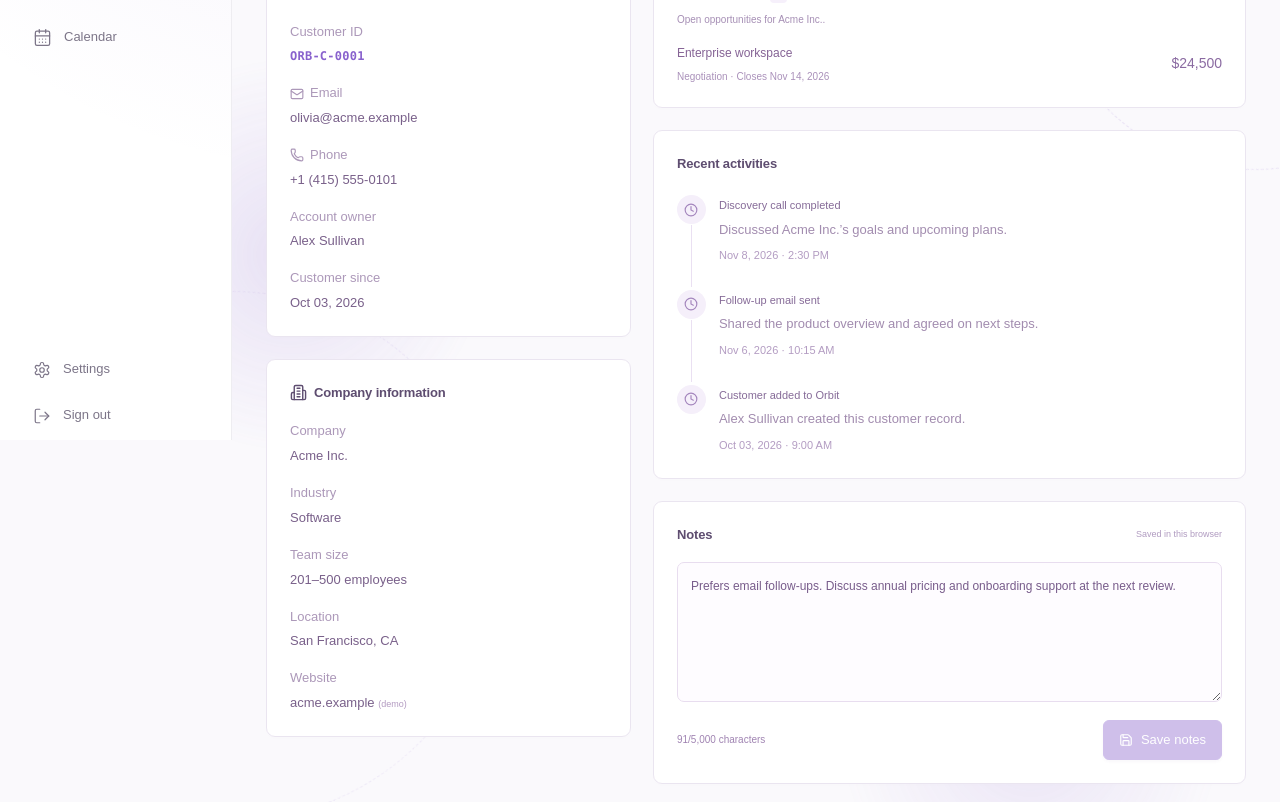
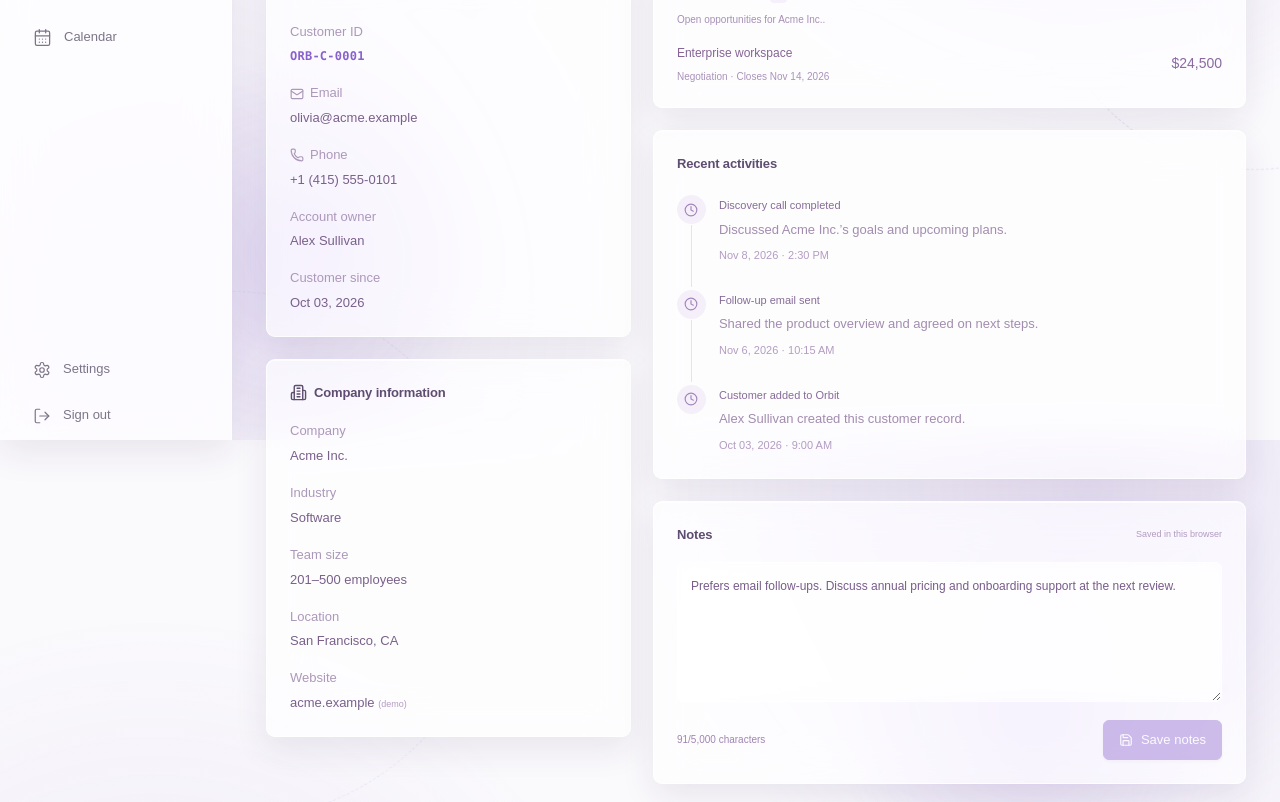
Before and after one commit to Nour-eldin11/orbit-crm, a Next.js app: page /customers/1 in a window 1280 px wide. Shown: the part 360-1162 px from the top of the page. Built offline with nearby package versions, Linux system fonts and the light colour scheme.

Commit message:
Apply glass surfaces across Orbit CRM themes

```diff
--- a/app/globals.css
+++ b/app/globals.css
@@ -173,3 +173,59 @@
 [data-palette=ocean] :is(input,select,textarea,.secondary,.customer-search,.profile-fields input,.modal input,.modal select,.panel select){background-color:#20394c;color:var(--ink);border-color:var(--border)}
 [data-palette=ocean] :is(.brand,.page-heading h1,.panel h2,.stat-main strong,.revenue-total,.pipeline-total,.settings-intro h2,.task-summary strong,.profile-fields label,.preference-toggle-row strong){color:#ecf7fc}
 @media(max-width:700px){.theme-options{grid-template-columns:repeat(2,minmax(0,1fr))}}
+
+/* Shared glass surfaces. Keep Orbit's existing palette and type scale. */
+:root{
+  --glass-surface:rgb(255 255 255 / 66%);
+  --glass-raised:rgb(255 255 255 / 78%);
+  --glass-field:rgb(255 255 255 / 46%);
+  --glass-line:rgb(255 255 255 / 72%);
+  --glass-shadow:0 12px 34px rgb(54 35 80 / 9%),inset 0 1px rgb(255 255 255 / 70%);
+}
+html[data-theme='dark'],html[data-palette='ocean']{
+  --glass-surface:rgb(39 31 48 / 70%);
+  --glass-raised:rgb(48 38 59 / 82%);
+  --glass-field:rgb(55 43 65 / 62%);
+  --glass-line:rgb(255 255 255 / 12%);
+  --glass-shadow:0 14px 38px rgb(0 0 0 / 24%),inset 0 1px rgb(255 255 255 / 8%);
+}
+html[data-palette='ocean']{
+  --glass-surface:rgb(23 44 61 / 72%);
+  --glass-raised:rgb(32 57 76 / 84%);
+  --glass-field:rgb(32 57 76 / 62%);
+}
+body,.subscription-public-page{
+  background-color:var(--bg);
+  background-image:radial-gradient(circle at 85% 6%,color-mix(in srgb,var(--accent) 16%,transparent),transparent 34%),radial-gradient(circle at 12% 82%,color-mix(in srgb,var(--accent) 10%,transparent),transparent 37%);
+  background-attachment:fixed;
+}
+.login-page{background:transparent}
+.login-story{background:color-mix(in srgb,var(--accent-soft) 79%,transparent)}
+:is(.sidebar,.topbar,.panel,.stat-card,.kanban-column,.deal-card,.task-summary,.extra-chart,.notification-panel,.modal,.palette,.tour-card,.theme-option,.login-form-area,.subscription-account-banner,.subscription-signup,.goal-card,.workspace-switch){
+  background:var(--glass-surface);
+  border-color:var(--glass-line);
+  box-shadow:var(--glass-shadow);
+  -webkit-backdrop-filter:blur(20px) saturate(150%);
+  backdrop-filter:blur(20px) saturate(150%);
+}
+:is(.topbar,.sidebar,.modal,.palette,.tour-card,.notification-panel){background:var(--glass-raised)}
+:is(html[data-theme='dark'],html[data-palette='ocean']) :is(.sidebar,.topbar,.panel,.stat-card,.kanban-column,.deal-card,.task-summary,.extra-chart,.notification-panel,.modal,.palette,.tour-card,.theme-option,.login-form-area,.subscription-account-banner,.subscription-signup,.goal-card,.workspace-switch){
+  background:var(--glass-surface);
+  border-color:var(--glass-line);
+}
+:is(html[data-theme='dark'],html[data-palette='ocean']) :is(.topbar,.sidebar,.modal,.palette,.tour-card,.notification-panel){background:var(--glass-raised)}
+:is(.secondary,.customer-search,.billing-switch,.subscription-signup input,.profile-fields input,.modal input,.modal select,.panel select,.detail-card textarea,.advanced-filter-strip input,.filter-date input,.theme-preview){
+  background-color:var(--glass-field);
+  border-color:var(--glass-line);
+  -webkit-backdrop-filter:blur(10px);
+  backdrop-filter:blur(10px);
+}
+:is(html[data-theme='dark'],html[data-palette='ocean']) :is(.secondary,.customer-search,.billing-switch,.subscription-signup input,.profile-fields input,.modal input,.modal select,.panel select,.detail-card textarea,.advanced-filter-strip input,.filter-date input){background-color:var(--glass-field);border-color:var(--glass-line)}
+thead{background:color-mix(in srgb,var(--accent-soft) 46%,transparent)}
+tbody tr:hover{background:color-mix(in srgb,var(--accent) 5%,transparent)}
+:is(.stat-card,.deal-card,.subscription-plan,.theme-option){transition:transform .2s ease,box-shadow .2s ease,border-color .2s ease}
+:is(.stat-card,.deal-card,.subscription-plan,.theme-option):hover{transform:translateY(-2px);box-shadow:0 16px 38px color-mix(in srgb,var(--accent) 13%,transparent),inset 0 1px var(--glass-line)}
+@supports not (backdrop-filter:blur(1px)){
+  :is(.sidebar,.topbar,.panel,.stat-card,.kanban-column,.deal-card,.task-summary,.extra-chart,.notification-panel,.modal,.palette,.tour-card,.theme-option,.login-form-area,.subscription-account-banner,.subscription-signup,.goal-card,.workspace-switch){background:var(--glass-raised)}
+}
+@media(prefers-reduced-motion:reduce){:is(.stat-card,.deal-card,.subscription-plan,.theme-option){transition:none}}
```
